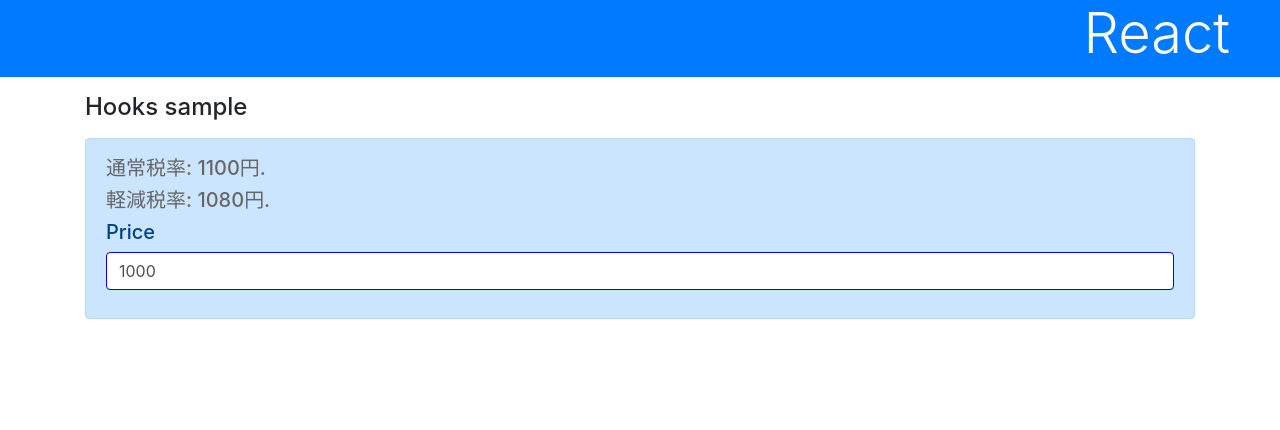
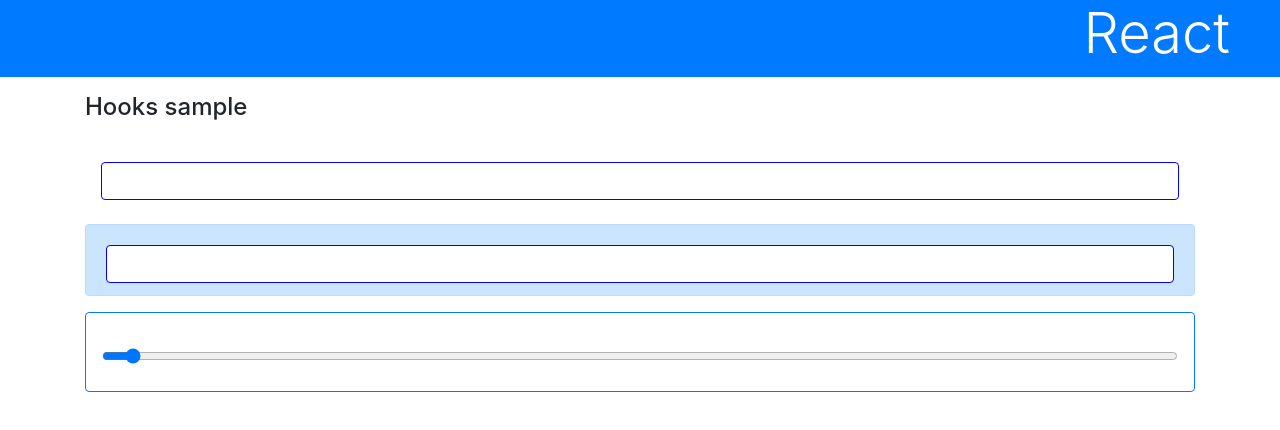
Before and after one commit to besumero628/practice_js, a React (Create React App) app in the folder react_app/: page / in a window 1280 px wide. Shown: the top 430 px of the page. Built offline with nearby package versions, Linux system fonts and the light colour scheme.

Commit message:
[React] フックへの抽出

```diff
--- a/react_app/src/App.js
+++ b/react_app/src/App.js
@@ -1,37 +1,65 @@
 import React, {useEffect, useState} from 'react'
 import './App.css'
 
-const useTax = (t1, t2)=> {
-  const [price, setPrice] = useState(1000)
-  const [tx1] = useState(t1)
-  const [tx2] = useState(t2)
+const total = (a)=> {
+  let re = 0
+  for(let i = 0; i <= a; i++) {
+    re += i
+  }
+  return re
+}
 
-  const tax = ()=> {
-    return Math.floor(price * (1.0 + tx1 / 100))
+const tax = (a)=> {
+  return Math.floor(a * 1.1)
+}
+
+function useCalc(num=0, func = (a)=>{return a}) {
+  const [msg, setMsg] = useState(null)
+
+  const setValue = (p)=> {
+    let res = func(p)
+    setMsg(<p className='h5'>※{p} の結果は、{res}です。</p>)
   }
 
-  const reduced = ()=> {
-    return Math.floor(price * (1.0 + tx2 / 100))
+  return [msg, setValue]
+}
+
+function PlainMessage(props) {
+  const [msg, setCalc] = useCalc()
+
+  const onChange = (e)=> {
+    setCalc(e.target.value)
   }
 
-  return [price, tax, reduced, setPrice]
+  return <div className='p-3 h5'>
+    <h5>{msg}</h5>
+    <input type="number" onChange={onChange} className='form-control' />
+  </div>
 }
 
 function AlertMessage(props) {
-  const [price, tax, reduced, setPrice] = useTax(10, 8)
+  const [msg, setCalc] = useCalc(0, total)
 
-  const DoChange = (e)=> {
-    let p = e.target.value
-    setPrice(p)
+  const onChange = (e)=> {
+    setCalc(e.target.value)
   }
 
-  return <div className='alert alert-primary h5'>
-    <p className='h5'>通常税率: {tax()}円.</p>
-    <p className='h5'>軽減税率: {reduced()}円.</p>
-    <div className='form-group'>
-      <label className='form-group-label'>Price</label>
-      <input type="number" className='form-control' onChange={DoChange} value={price} />
-    </div>
+  return <div className='alert alert-primary h5 text-primary'>
+    <h5>{msg}</h5>
+    <input type="number" onChange={onChange} min="0" max="10000" className='form-control' />
+  </div>
+}
+
+function CardMessage(props) {
+  const [msg, setCalc] = useCalc(0, tax)
+
+  const onChange = (e)=> {
+    setCalc(e.target.value)
+  }
+
+  return <div className='card p-3 h5 border-primary'>
+    <h5>{msg}</h5>
+    <input type="range" onChange={onChange} min="0" max="10000" step="100" className='form-control' />
   </div>
 }
 
@@ -41,7 +69,9 @@
       <h1 className='bg-primary text-white display-4'>React</h1>
       <div className='container'>
         <h4 className='my-3'>Hooks sample</h4>
+        <PlainMessage />
         <AlertMessage />
+        <CardMessage />
       </div>
     </div>
   )
```
